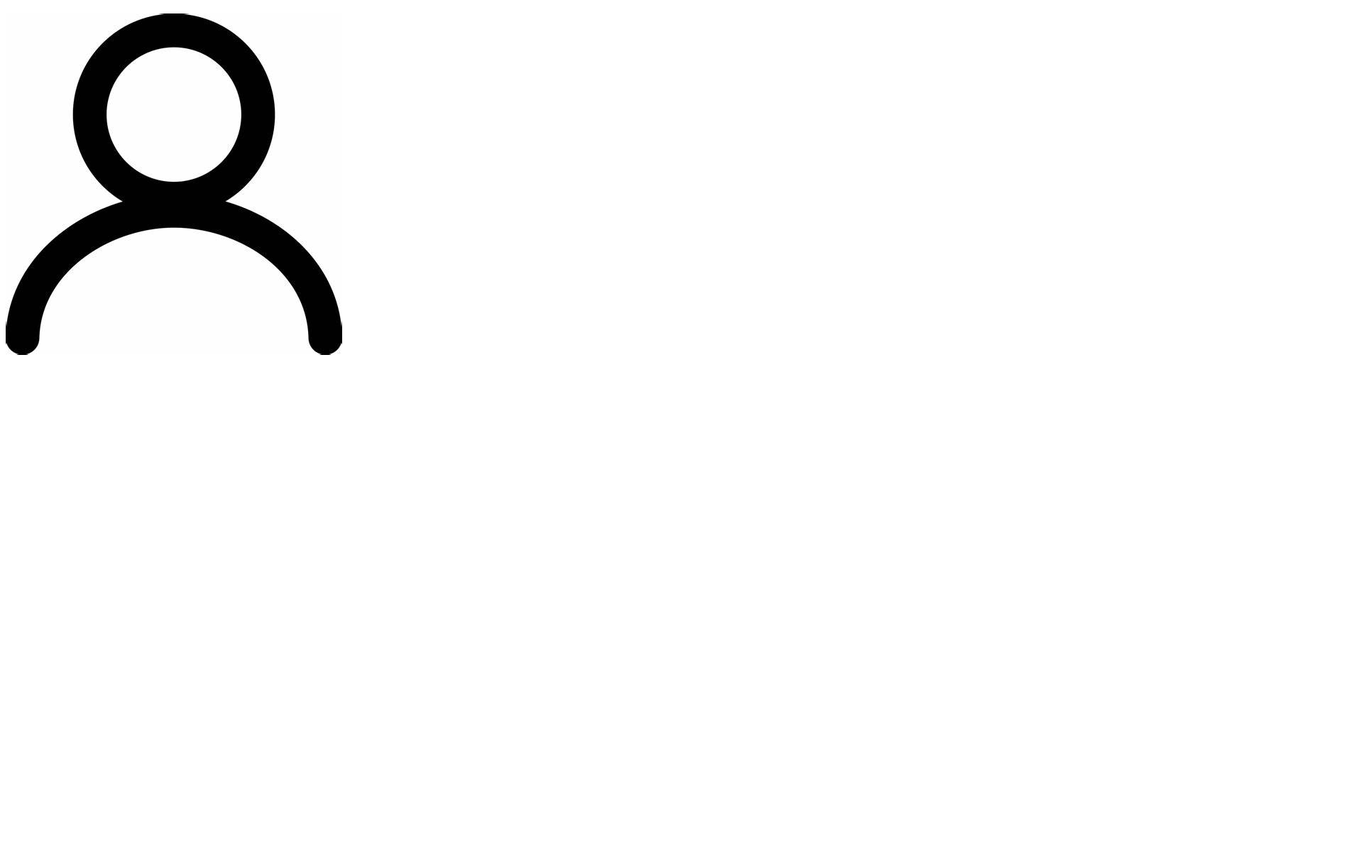
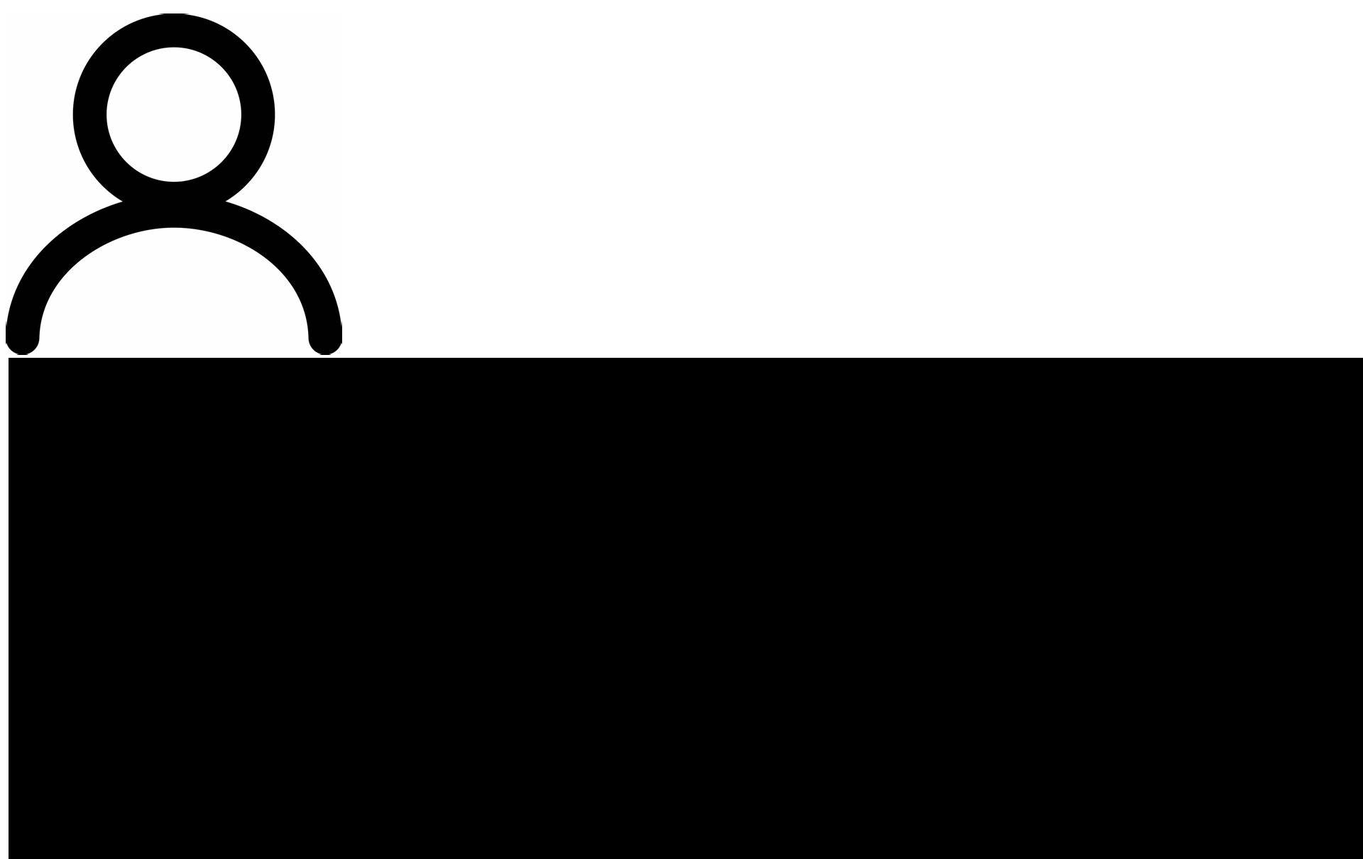
Before and after one commit to angelicaestoya30/annyeong-test-page, a plain HTML site: page index.html in a window 1280 px wide. Shown: the part 90-1300 px from the top of the page at 71% size, 1920 px wide, since content can reach past the window. Before the commit the page ends 800 px from the top, so only its background shows below. Drawn offline with Linux system fonts and the light colour scheme.

Commit message:
Added out image

```diff
--- a/index.html
+++ b/index.html
@@ -7,5 +7,8 @@
         <h1>FACEBOOK</h1>
         <link href="Popstyle.css" rel="stylesheet">
         <img src="log-in.jfif">
+        <div>
+            <img src="out.png">
+        </div>
     </body>
 </html>
```
Also changed, not shown: out.png (added).
